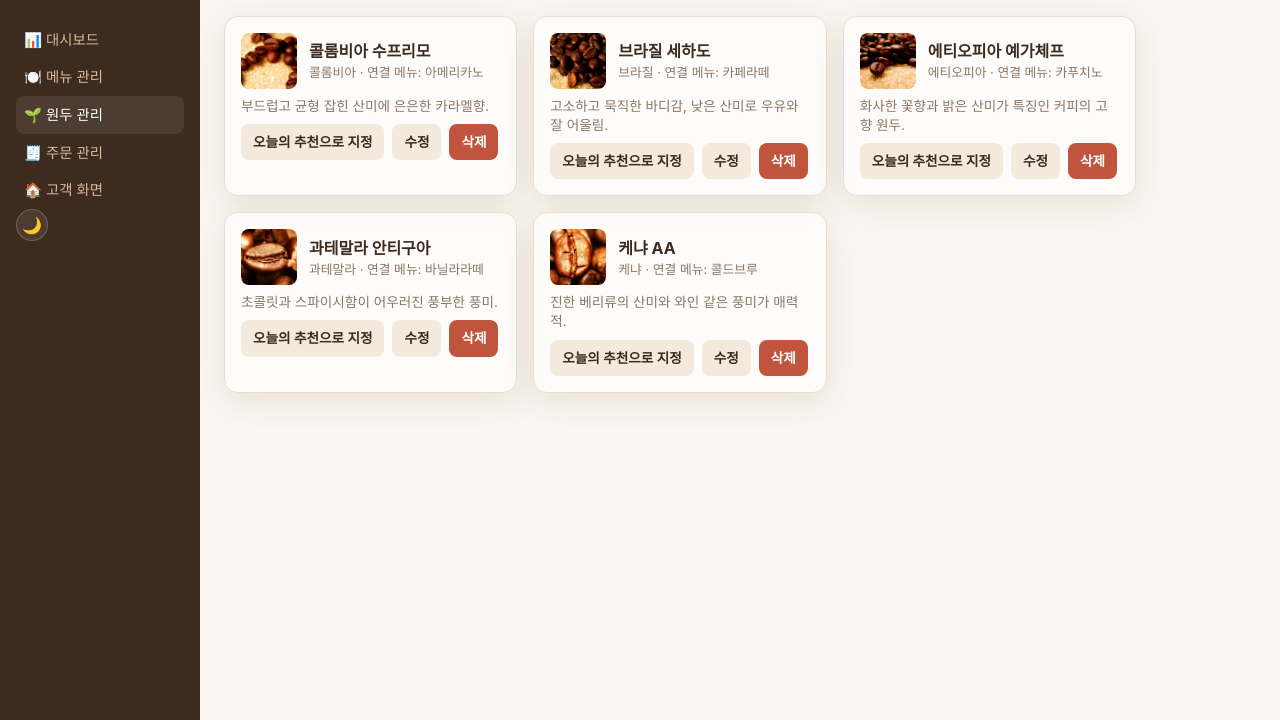
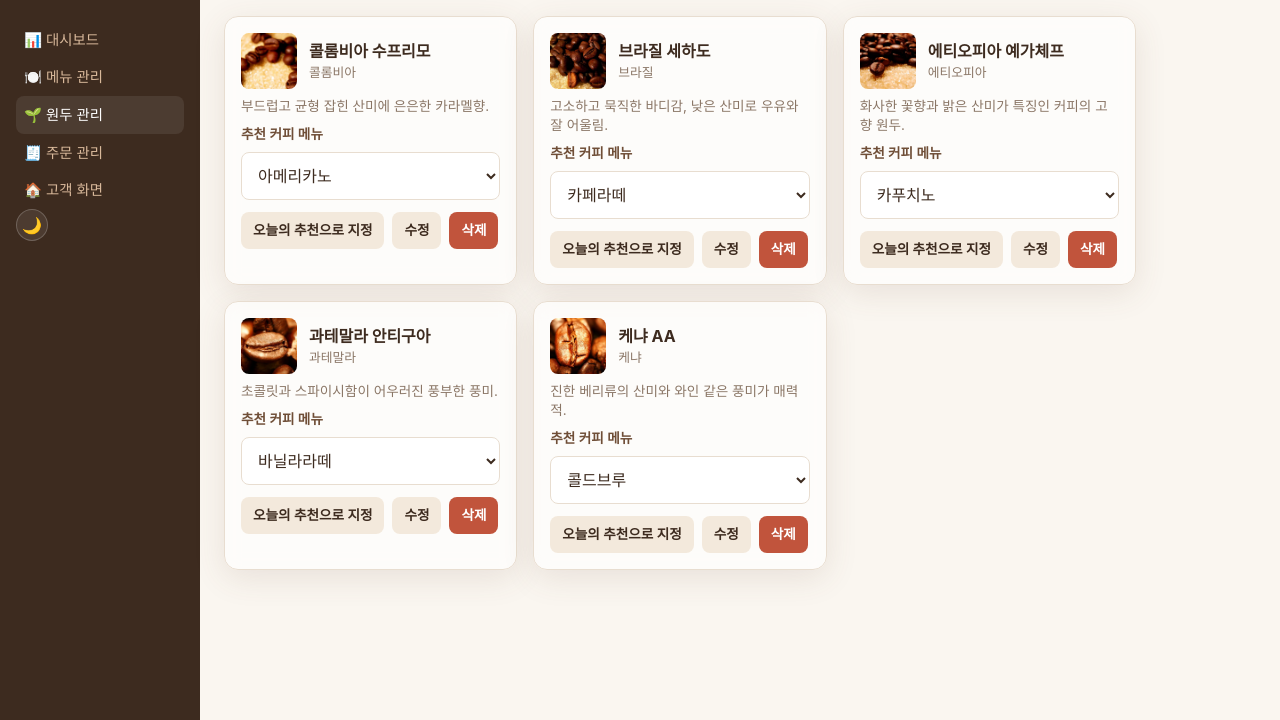
Before and after one commit to j0615671-arch/old-cafe, a website: page admin/beans/list.html in a window 1280 px wide. Shown: the part 80-800 px from the top of the page. Drawn offline with Linux system fonts and the light colour scheme.

Commit message:
feat: 원두 관리 목록에서 원두-메뉴 추천 매칭 바로 선택 가능하도록 개선
각 원두 카드에 연결 커피 메뉴 선택 셀렉트를 추가해, 수정 페이지로 들어가지 않아도
어떤 원두를 어떤 커피와 짝지어 추천할지 바로 바꿀 수 있게 함.

```diff
--- a/admin/beans/list.css
+++ b/admin/beans/list.css
@@ -7,4 +7,5 @@
 .bean-item__name { font-weight: 700; }
 .bean-item__meta { font-size: 0.8rem; color: var(--color-text-muted); }
 .bean-item__note { font-size: 0.85rem; color: var(--color-text-muted); margin: var(--space-2) 0; line-height: 1.4; }
+.bean-item .field { margin-bottom: var(--space-3); }
 .bean-item__actions { display: flex; gap: var(--space-2); flex-wrap: wrap; }
--- a/admin/beans/list.js
+++ b/admin/beans/list.js
@@ -1,5 +1,6 @@
 function renderBeanList() {
   const beans = getBeans();
+  const coffeeMenus = getMenus().filter((m) => m.category === 'coffee');
   const featuredId = getFeaturedBeanId();
   const container = document.getElementById('beanList');
 
@@ -10,18 +11,24 @@ function renderBeanList() {
 
   container.innerHTML = beans
     .map((b) => {
-      const menu = b.menuId && getMenuById(b.menuId);
       const isFeatured = b.id === featuredId;
+      const menuOptions =
+        `<option value="">연결 안 함</option>` +
+        coffeeMenus.map((m) => `<option value="${m.id}" ${b.menuId === m.id ? 'selected' : ''}>${m.name}</option>`).join('');
       return `
     <div class="card bean-item" data-id="${b.id}">
       <div class="bean-item__top">
         <img class="bean-item__img" src="${b.image}" alt="${b.name}" />
         <div>
           <div class="bean-item__name">${b.name} ${isFeatured ? '<span class="badge badge-featured">오늘의 추천</span>' : ''}</div>
-          <div class="bean-item__meta">${b.origin}${menu ? ` · 연결 메뉴: ${menu.name}` : ''}</div>
+          <div class="bean-item__meta">${b.origin}</div>
         </div>
       </div>
       <p class="bean-item__note">${b.note}</p>
+      <div class="field">
+        <label>추천 커피 메뉴</label>
+        <select class="bean-item__menu-select" data-menu-select="${b.id}">${menuOptions}</select>
+      </div>
       <div class="bean-item__actions">
         <button class="btn btn-secondary btn-sm" data-feature="${b.id}" ${isFeatured ? 'disabled' : ''}>${isFeatured ? '추천 중' : '오늘의 추천으로 지정'}</button>
         <a class="btn btn-secondary btn-sm" href="edit.html?id=${b.id}">수정</a>
@@ -50,4 +57,11 @@ document.addEventListener('DOMContentLoaded', () => {
       }
     }
   });
+
+  document.getElementById('beanList').addEventListener('change', (e) => {
+    const select = e.target.closest('[data-menu-select]');
+    if (select) {
+      updateBean(select.dataset.menuSelect, { menuId: select.value || null });
+    }
+  });
 });
```
